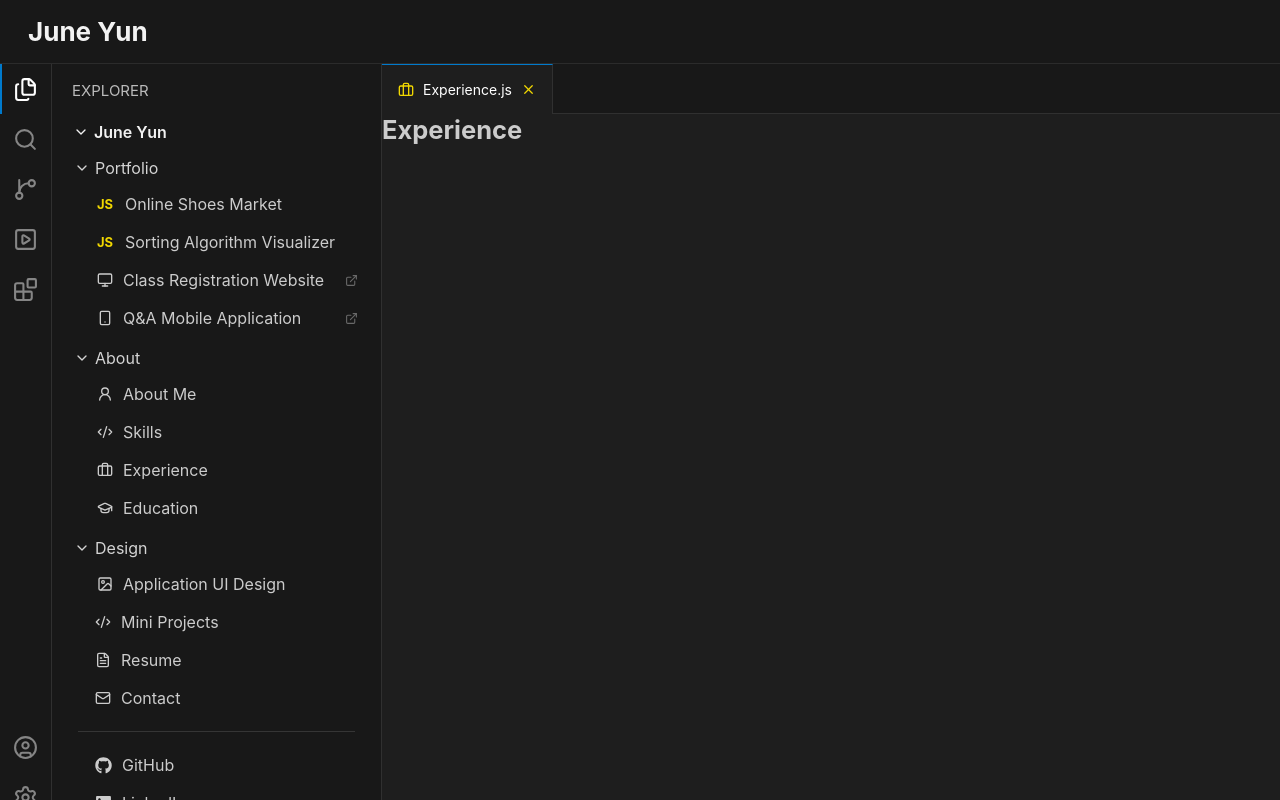
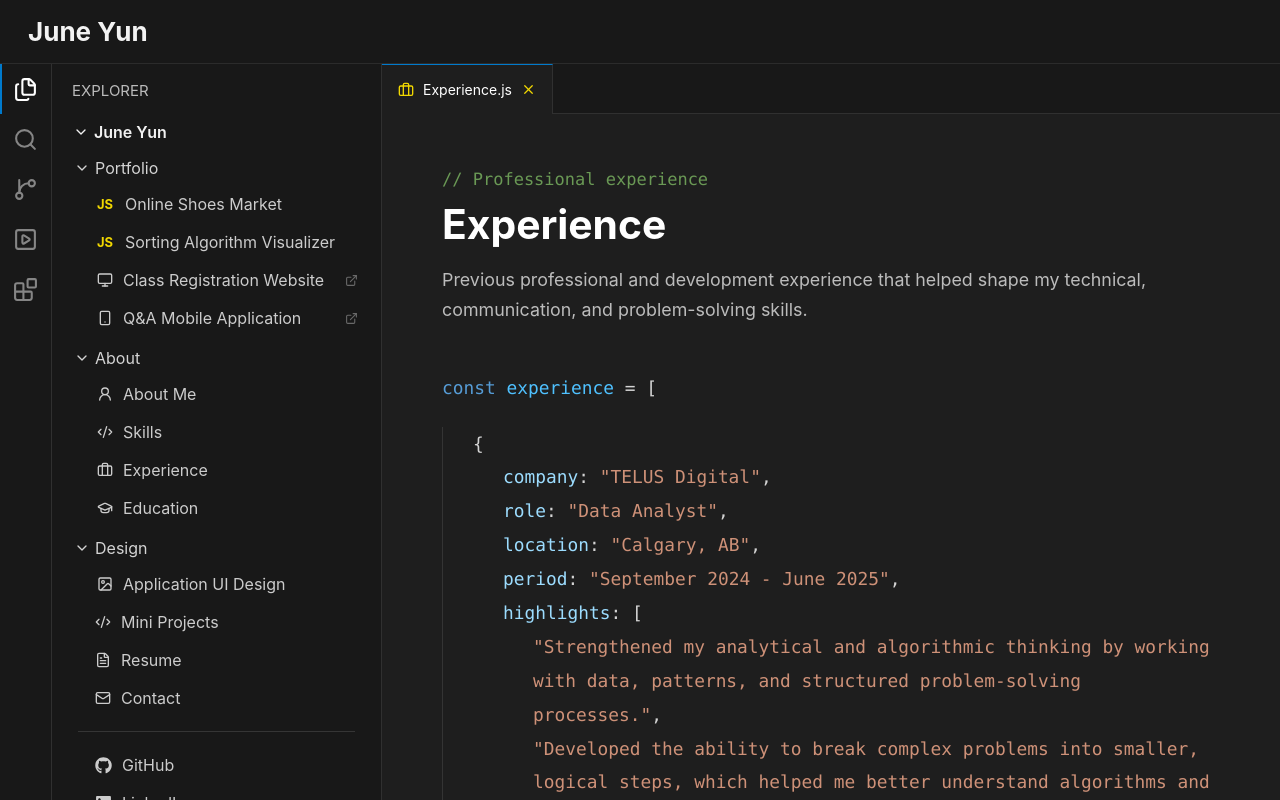
Before and after one commit to JuneYunDev/JunePortfoiloWebsite, a React (Vite) app: page /experience in a window 1280 px wide. Shown: the top 800 px of the page. Built offline with nearby package versions, Linux system fonts and the light colour scheme.

Commit message:
Implement Education and Experience Pages.

```diff
--- a/src/pages/EducationPage.jsx
+++ b/src/pages/EducationPage.jsx
@@ -1,7 +1,63 @@
+import { GraduationCap, MapPin, CalendarDays, Award } from "lucide-react";
+
+import "../styles/education.css";
+
 function EducationPage() {
   return (
-    <main>
-      <h1>Education</h1>
+    <main className="education-page">
+      <div className="education-page__header">
+        <p className="education-page__markdown"># Education</p>
+
+        <h1>Education</h1>
+
+        <p>
+          My academic background in software development and application design.
+        </p>
+      </div>
+
+      <article className="education-card">
+        <div className="education-card__icon">
+          <GraduationCap size={42} />
+        </div>
+
+        <div className="education-card__content">
+          <p className="education-card__type">Software Development Diploma</p>
+
+          <h2>Bow Valley College</h2>
+
+          <div className="education-card__details">
+            <span>
+              <MapPin size={18} />
+              Calgary, Alberta
+            </span>
+
+            <span>
+              <CalendarDays size={18} />
+              January 2022 - June 2024
+            </span>
+
+            <span>
+              <Award size={18} />
+              GPA: 3.93 / 4.0
+            </span>
+          </div>
+
+          <div className="education-card__divider" />
+
+          <div className="education-card__focus">
+            <h3>Areas of Study</h3>
+
+            <div className="education-card__tags">
+              <span>Software Development</span>
+              <span>Web Development</span>
+              <span>Database Design</span>
+              <span>Application Development</span>
+              <span>UI / UX Design</span>
+              <span>Agile / SDLC</span>
+            </div>
+          </div>
+        </div>
+      </article>
     </main>
   );
 }
--- a/src/pages/ExperiencePage.jsx
+++ b/src/pages/ExperiencePage.jsx
@@ -1,7 +1,116 @@
+import "../styles/experience.css";
+
+const experiences = [
+  {
+    company: "TELUS Digital",
+    role: "Data Analyst",
+    location: "Calgary, AB",
+    period: "September 2024 - June 2025",
+    description: [
+      "Strengthened my analytical and algorithmic thinking by working with data, patterns, and structured problem-solving processes.",
+      "Developed the ability to break complex problems into smaller, logical steps, which helped me better understand algorithms and programming concepts.",
+      "Built strong problem-solving skills by identifying patterns, inconsistencies, and potential issues within data.",
+    ],
+  },
+
+  {
+    company: "Code Clause",
+    role: "Android Developer Intern",
+    location: "Calgary, AB",
+    period: "July 2024 - September 2024",
+    description: [
+      "Developed Android applications using Kotlin, Java, Firebase, and Android Studio as part of an internship project.",
+      "Applied object-oriented programming concepts and application logic while implementing functional mobile application features.",
+      "Gained hands-on experience connecting application functionality with Firebase and managing data within a mobile application.",
+      "Strengthened debugging and problem-solving skills by identifying issues during development and improving application functionality.",
+      "Combined software development with UI design principles to create applications that considered both functionality and user experience.",
+    ],
+  },
+
+  {
+    company: "Upper Edge Property",
+    role: "Android Developer Team Leader",
+    location: "Calgary, AB",
+    period: "January 2023 - April 2023",
+    description: [
+      "Led development of a Q&A mobile application for Upper Edge Property.",
+      "Designed the application and relational data structure using Figma, Firebase, and Android Studio.",
+      "Scheduled and facilitated meetings between stakeholders and team members.",
+      "Presented the team's application at the project showcase.",
+    ],
+  },
+];
+
 function ExperiencePage() {
   return (
-    <main>
-      <h1>Experience</h1>
+    <main className="experience-page">
+      <div className="experience-page__header">
+        <p className="experience-page__comment">// Professional experience</p>
+
+        <h1>Experience</h1>
+
+        <p>
+          Previous professional and development experience that helped shape my
+          technical, communication, and problem-solving skills.
+        </p>
+      </div>
+
+      <div className="experience-code">
+        <div className="code-line">
+          <span className="code-keyword">const</span>{" "}
+          <span className="code-variable">experience</span>{" "}
+          <span className="code-operator">=</span> [
+        </div>
+
+        {experiences.map((experience, index) => (
+          <article className="experience-card" key={experience.company}>
+            <div className="code-line">{"{"}</div>
+
+            <div className="experience-card__content">
+              <div className="code-line">
+                <span className="code-property">company</span>:{" "}
+                <span className="code-string">"{experience.company}"</span>,
+              </div>
+
+              <div className="code-line">
+                <span className="code-property">role</span>:{" "}
+                <span className="code-string">"{experience.role}"</span>,
+              </div>
+
+              <div className="code-line">
+                <span className="code-property">location</span>:{" "}
+                <span className="code-string">"{experience.location}"</span>,
+              </div>
+
+              <div className="code-line">
+                <span className="code-property">period</span>:{" "}
+                <span className="code-string">"{experience.period}"</span>,
+              </div>
+
+              <div className="code-line">
+                <span className="code-property">highlights</span>: [
+              </div>
+
+              <div className="experience-card__highlights">
+                {experience.description.map((item) => (
+                  <div className="code-line" key={item}>
+                    <span className="code-string">"{item}"</span>,
+                  </div>
+                ))}
+              </div>
+
+              <div className="code-line">]</div>
+            </div>
+
+            <div className="code-line">
+              {"}"}
+              {index !== experiences.length - 1 && ","}
+            </div>
+          </article>
+        ))}
+
+        <div className="code-line">];</div>
+      </div>
     </main>
   );
 }
--- /dev/null
+++ b/src/styles/education.css
@@ -0,0 +1,142 @@
+.education-page {
+  max-width: 1050px;
+  margin: 0 auto;
+  padding: 55px 60px 80px;
+}
+
+.education-page__header {
+  margin-bottom: 45px;
+}
+
+.education-page__markdown {
+  margin-bottom: 10px;
+
+  color: #519aba;
+
+  font-family: "Consolas", "Courier New", monospace;
+
+  font-size: 1rem;
+}
+
+.education-page__header h1 {
+  margin-bottom: 16px;
+
+  color: #ffffff;
+
+  font-size: 2.4rem;
+}
+
+.education-page__header > p:last-child {
+  color: #bcbcbc;
+
+  font-size: 1.05rem;
+}
+
+.education-card {
+  display: grid;
+
+  grid-template-columns:
+    75px
+    minmax(0, 1fr);
+
+  gap: 25px;
+
+  padding: 35px;
+
+  border: 1px solid #383838;
+  border-radius: 10px;
+
+  background: #202020;
+}
+
+.education-card__icon {
+  width: 64px;
+  height: 64px;
+
+  display: flex;
+  align-items: center;
+  justify-content: center;
+
+  border: 1px solid #3f3f3f;
+  border-radius: 8px;
+
+  color: #4fc1ff;
+
+  background: #181818;
+}
+
+.education-card__type {
+  margin-bottom: 7px;
+
+  color: #9cdcfe;
+
+  font-family: "Consolas", "Courier New", monospace;
+
+  font-size: 1rem;
+}
+
+.education-card h2 {
+  margin-bottom: 22px;
+
+  color: #ffffff;
+
+  font-size: 1.8rem;
+}
+
+.education-card__details {
+  display: flex;
+  flex-wrap: wrap;
+
+  gap: 22px;
+
+  color: #bcbcbc;
+}
+
+.education-card__details span {
+  display: flex;
+  align-items: center;
+
+  gap: 7px;
+}
+
+.education-card__details svg {
+  color: #858585;
+}
+
+.education-card__divider {
+  height: 1px;
+
+  margin: 30px 0;
+
+  background: #383838;
+}
+
+.education-card__focus h3 {
+  margin-bottom: 18px;
+
+  color: #dcdcdc;
+
+  font-size: 1.1rem;
+}
+
+.education-card__tags {
+  display: flex;
+  flex-wrap: wrap;
+
+  gap: 10px;
+}
+
+.education-card__tags span {
+  padding: 7px 12px;
+
+  border: 1px solid #404040;
+  border-radius: 5px;
+
+  background: #181818;
+
+  color: #ce9178;
+
+  font-family: "Consolas", "Courier New", monospace;
+
+  font-size: 0.95rem;
+}
--- /dev/null
+++ b/src/styles/experience.css
@@ -0,0 +1,82 @@
+.experience-page {
+  max-width: 1050px;
+  margin: 0 auto;
+  padding: 55px 60px 80px;
+}
+
+.experience-page__header {
+  margin-bottom: 45px;
+}
+
+.experience-page__comment {
+  margin-bottom: 10px;
+
+  color: #6a9955;
+
+  font-family: "Consolas", "Courier New", monospace;
+
+  font-size: 1rem;
+}
+
+.experience-page__header h1 {
+  margin-bottom: 16px;
+
+  color: #ffffff;
+
+  font-size: 2.4rem;
+}
+
+.experience-page__header > p:last-child {
+  max-width: 720px;
+
+  color: #bcbcbc;
+
+  font-size: 1.05rem;
+  line-height: 1.7;
+}
+
+.experience-code {
+  font-family: "Consolas", "Courier New", monospace;
+
+  font-size: 1.05rem;
+  line-height: 1.9;
+
+  color: #d4d4d4;
+}
+
+.experience-card {
+  margin: 22px 0;
+  padding-left: 30px;
+
+  border-left: 1px solid #343434;
+}
+
+.experience-card__content {
+  padding-left: 30px;
+}
+
+.experience-card__highlights {
+  padding-left: 30px;
+
+  max-width: 850px;
+}
+
+.code-keyword {
+  color: #569cd6;
+}
+
+.code-variable {
+  color: #4fc1ff;
+}
+
+.code-operator {
+  color: #d4d4d4;
+}
+
+.code-property {
+  color: #9cdcfe;
+}
+
+.code-string {
+  color: #ce9178;
+}
```
